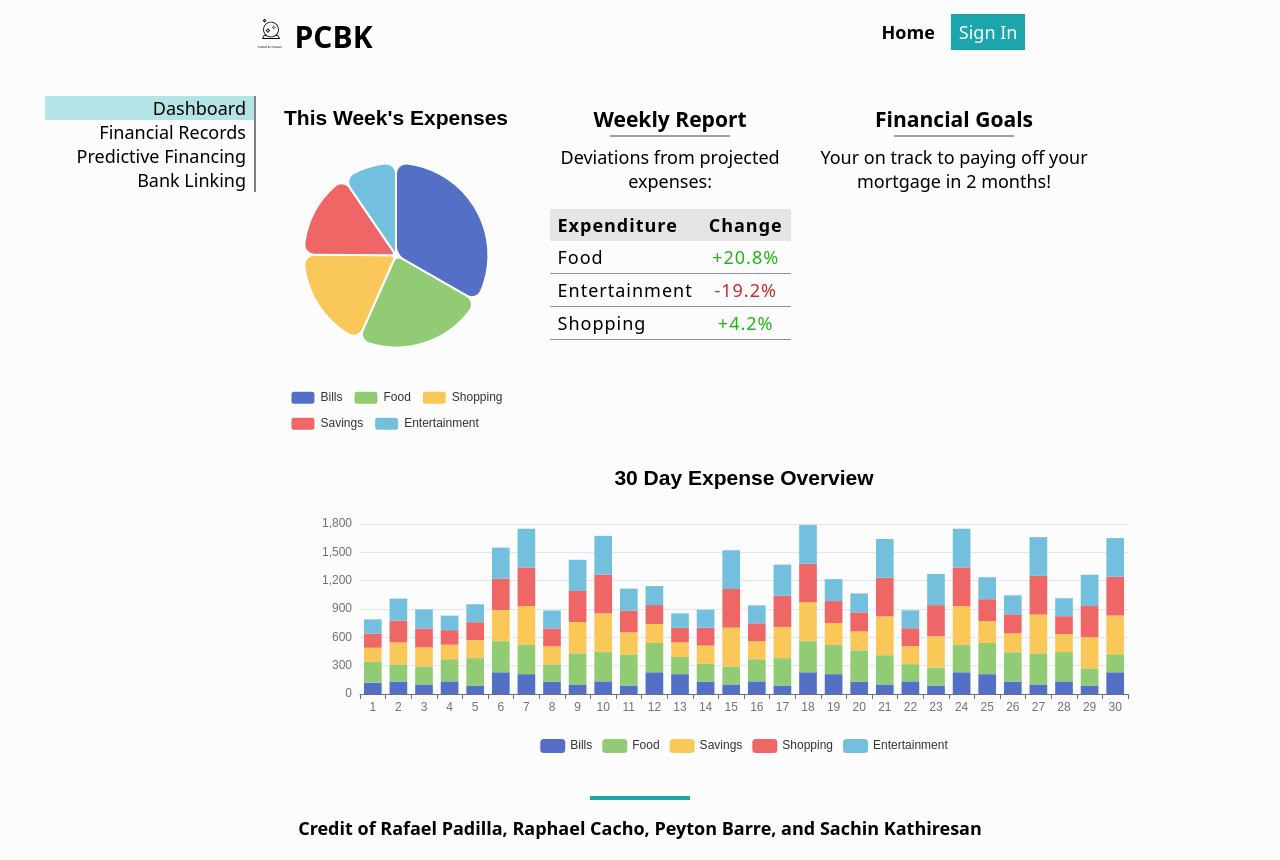
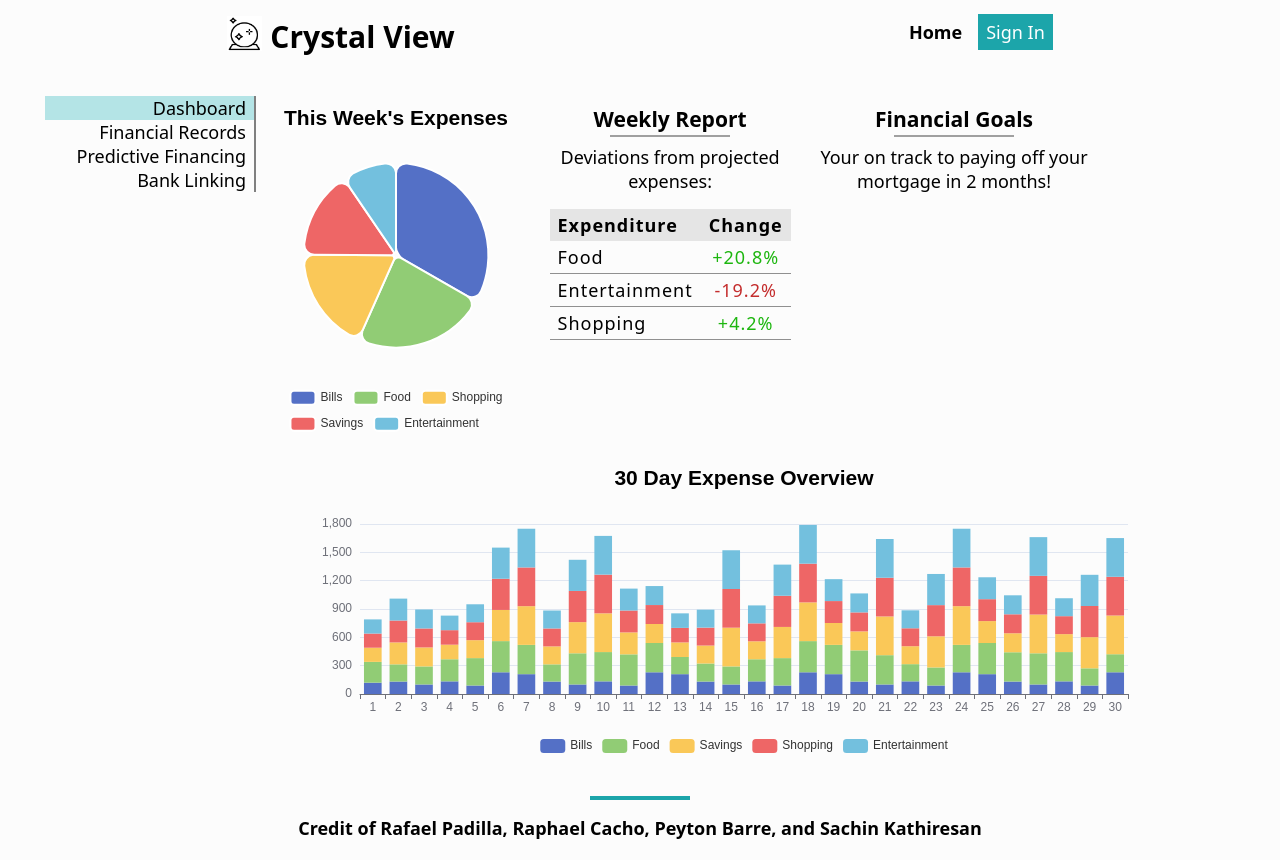
Before and after one commit to crispynoodlesoup/CrystalView, a website: page public/userDash.html in a window 1280 px wide. Drawn offline with nearby package versions, Linux system fonts and the light colour scheme.

Commit message:
update nav

```diff
--- a/public/style/style.css
+++ b/public/style/style.css
@@ -101,10 +101,8 @@ nav {
 
 .logo-icon {
     display: block;
-    max-width: 2rem;
-    max-height: 2rem;
-    width: 2rem;
-    height: 2rem;
+    width: 2.2rem;
+    height: 2.2rem;
 }
 
 main {
--- a/public/userDash.html
+++ b/public/userDash.html
@@ -17,9 +17,9 @@
 <body>
     <nav>
         <div class="logo-div">
-            <!--Crystal Ball by Visualeat from--> <a href="https://thenounproject.com/browse/icons/term/crystal-ball/" target="_blank" title="Crystal Ball Icons"><img class="logo-icon" src="./assets/noun-crystal-ball-4022614.svg"></a>
+            <!--Crystal Ball by Visualeat from--> <a href="https://thenounproject.com/browse/icons/term/crystal-ball/" target="_blank" title="Crystal Ball Icons"><img class="logo-icon" src="./assets/noun-crystal-ball-4022614.png"></a>
 
-        <a href="./index.html"><h1 class="logo">PCBK</h1></a>
+        <a href="./index.html"><h1 class="logo">Crystal View</h1></a>
         </div>
         <ul>
             <li class="link"><a href="./index.html">Home</a></li>
```
Also changed, not shown: public/assets/noun-crystal-ball-1605286.svg (deleted), public/assets/noun-crystal-ball-4022614.PNG (added), public/assets/noun-crystal-ball-4022614.svg (deleted).
